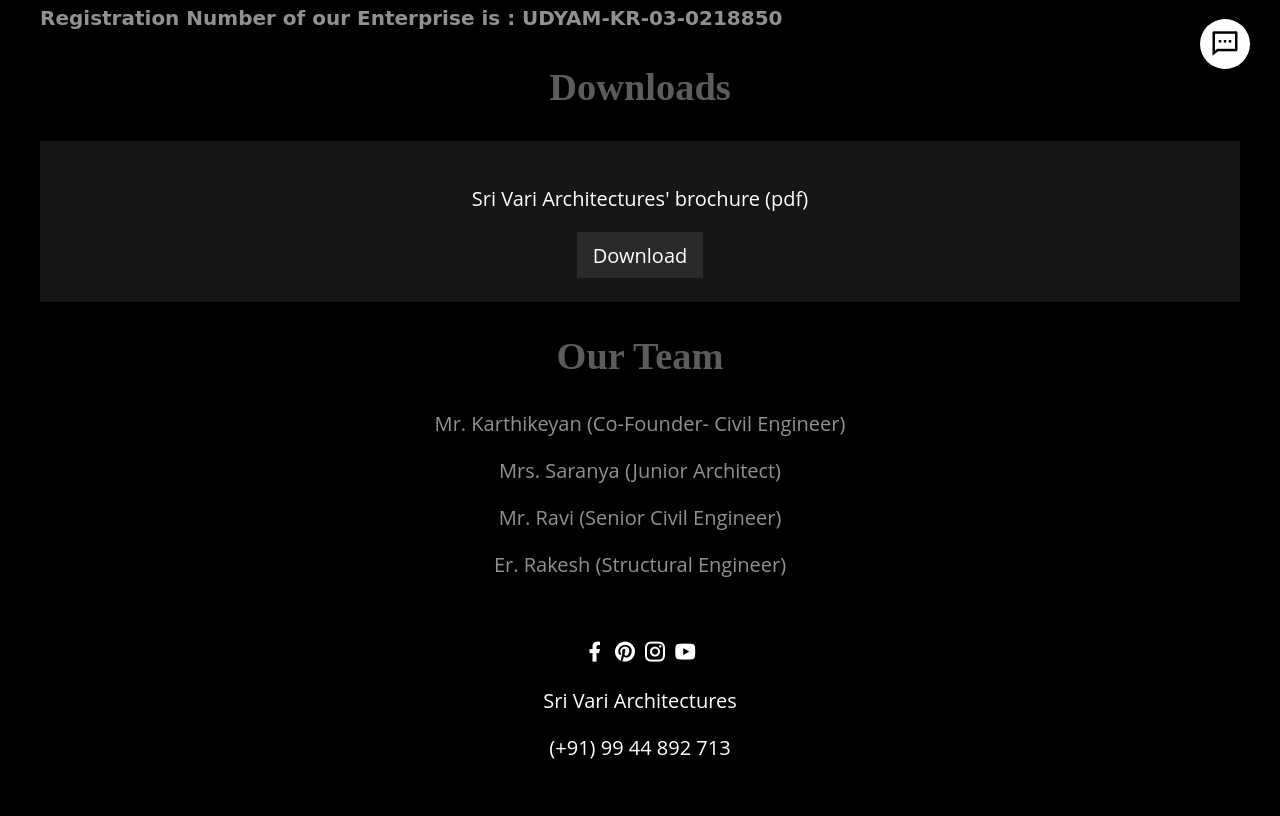
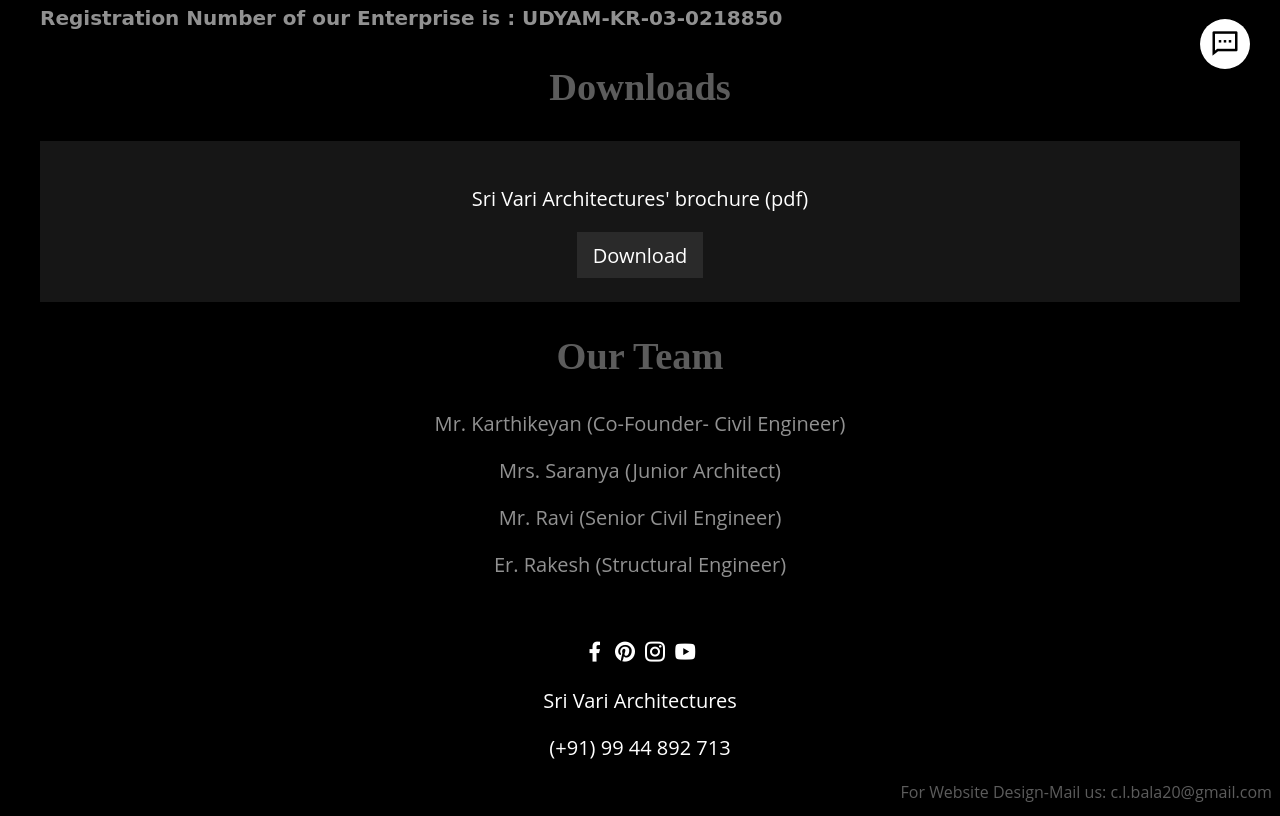
Before and after one commit to balagithubrit/SriVariArchitecture, a plain HTML site: page about-us/index.html in a window 1280 px wide. Shown: the part 701-1517 px from the top of the page. Drawn offline with nearby package versions, Linux system fonts and the light colour scheme.

Commit message:
added the website design contact

```diff
--- a/about-us/index.html
+++ b/about-us/index.html
@@ -240,26 +240,17 @@
       <p>
         <a href="tel:+919944892713" style="color: white">(+91) 99 44 892 713</a>
       </p>
+      <p>
+        <a
+          href="mailto:c.l.bala20@gmail.com"
+          style="color: rgb(92, 92, 92); float: right; font-size: 1rem"
+          >For Website Design-Mail us: c.l.bala20@gmail.com</a
+        >
+      </p>
       <br />
     </footer>
 
     <script src="../assets/common/navbar.js"></script>
     <script src="../assets/common/message.js"></script>
-    <!-- <script>
-      document.addEventListener('DOMContentLoaded', function() {
-        function setActiveLink() {
-          const navLinks = document.querySelectorAll(".nav__link");
-
-          navLinks.forEach((link) => {
-            link.addEventListener("click", function () {
-              navLinks.forEach((link) => link.classList.remove("active"));
-              this.classList.add("active");
-            });
-          });
-        }
-
-        setActiveLink();
-      });
-    </script> -->
   </body>
 </html>
```
Also changed, not shown: career/index.html (+7 -0 lines), contact-us/index.html (+7 -1 lines), index.html (+7 -0 lines), our-services/index.html (+7 -0 lines), why-us/index.html (+7 -0 lines).
